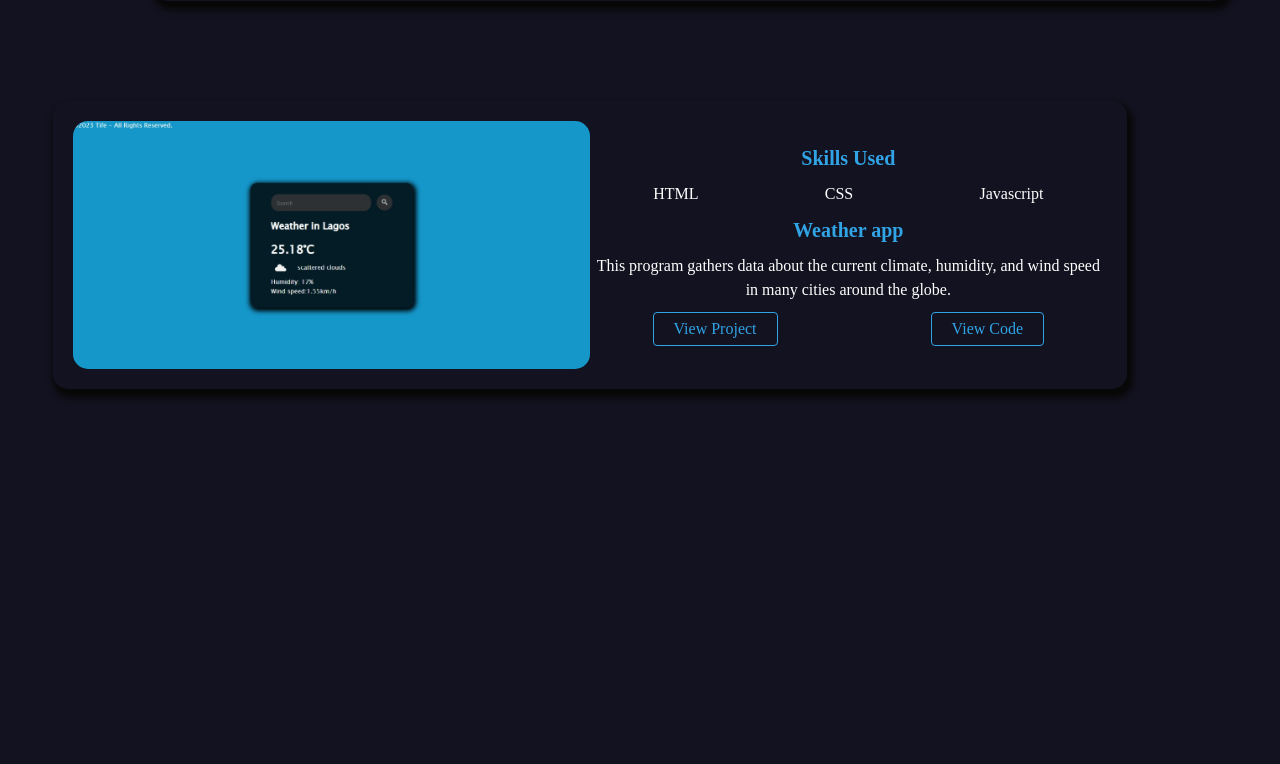
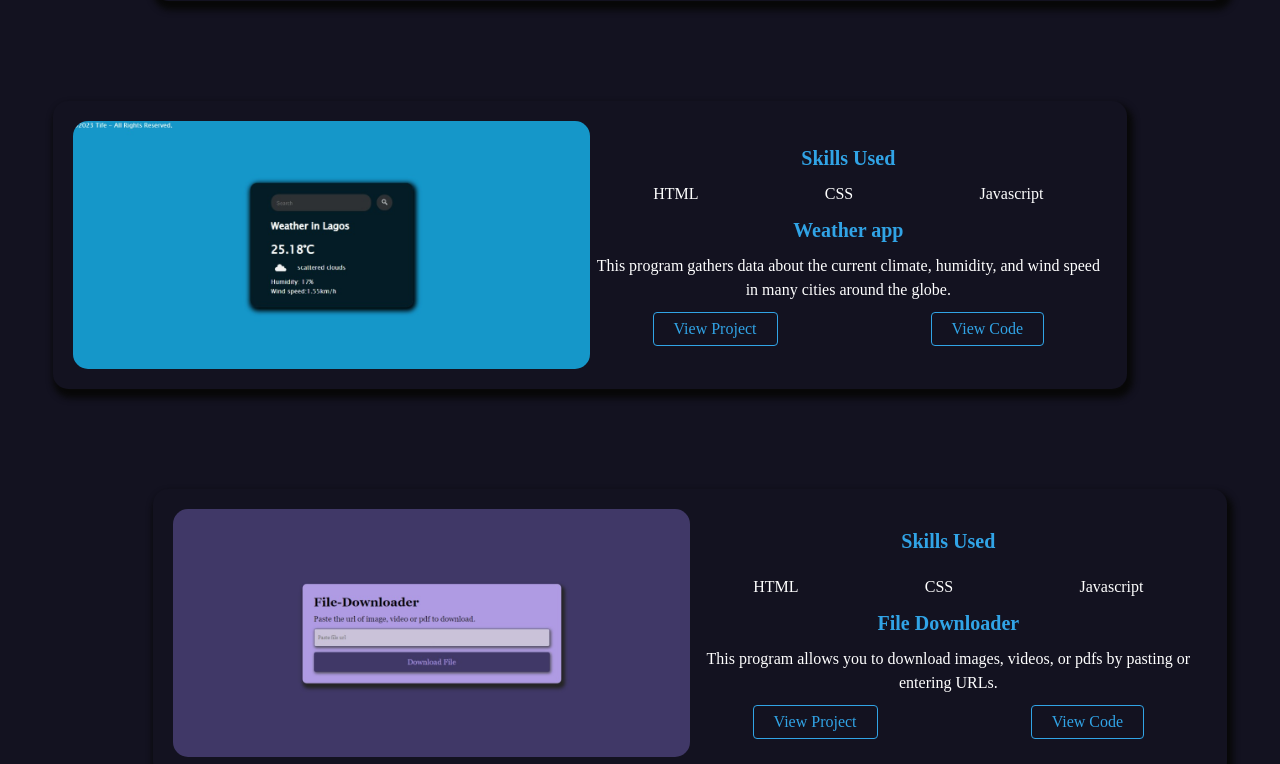
Before and after one commit to Tifetheboss/My-Porfolio, a website: page index.html in a window 1280 px wide. Shown: the part 2036-2800 px from the top of the page. Drawn offline with nearby package versions, Linux system fonts and the light colour scheme; a web font is replaced by a local one.

Commit message:
updated project section

```diff
--- a/index.html
+++ b/index.html
@@ -185,6 +185,63 @@
                                 </a>
                             </span>
                     </div>
+                    <div id="atm" data-aos="fade-left" data-aos-duration="1000" data-aos-delay="50"
+                    data-aos-easing="ease-in" class="flex text-center items-center max-[768px]:flex-col">
+                    <img id="atm_project" class="projects"
+                        src="/img/Web capture_15-4-2023_111622_file-downloaderio.netlify.app.jpeg" alt="file downloader project">
+                    <div>
+                        <span class="w-1/2" id="abt-project">
+                            <P class="text-xl font-bold text-secondary">Skills Used</P>
+                            <span class="flex justify-around items-center mt-5">
+                                <p> HTML </p>
+                                <p> CSS </p>
+                                <p> Javascript </p>
+                            </span>
+                            <span>
+                                <p class="text-xl font-bold text-secondary">File Downloader</p>
+                                <p>This program allows you to download images, videos, or pdfs by pasting or entering URLs. </p>
+                            </span>
+                            <span class="flex justify-around items-center">
+                                <a href="https://file-downloaderio.netlify.app/">
+                                    <button id="btn"
+                                        class=" text-lg text-secondary hover:bg-secondary hover:text-primary hover:ease-in-out hover:duration-500 border-secondary mr-7 px-5 py-1 ">
+                                        View Project </button>
+                                </a>
+                                <a href="https://github.com/Tifetheboss/File-Downloader"> <button id="btn"
+                                        class=" text-lg text-secondary hover:bg-secondary hover:text-primary hover:ease-in-out hover:duration-500 border-secondary px-5 py-1  ">
+                                        View Code </button>
+                                </a>
+                            </span>
+                    </div>
+                </div>
+                <!-- <div id="atm" data-aos="fade-left" data-aos-duration="1000" data-aos-delay="50"
+                data-aos-easing="ease-in" class="flex text-center items-center max-[768px]:flex-col">
+                <img id="atm_project" class="projects border border-white"
+                    src="/img/Web capture_14-4-2023_102353_tifewebdev.netlify.app.jpeg" alt="file downloader project">
+                <div>
+                    <span class="w-1/2" id="abt-project">
+                        <P class="text-xl font-bold text-secondary">Skills Used</P>
+                        <span class="flex justify-around items-center mt-5">
+                            <p> Tailwind </p>
+                            <p> Javascript </p>
+                        </span>
+                        <span>
+                            <p class="text-xl font-bold text-secondary">File Downloader</p>
+                            <p>This program allows you to download images, videos, or pdfs by pasting or entering URLs. </p>
+                        </span>
+                        <span class="flex justify-around items-center">
+                            <a href="https://file-downloaderio.netlify.app/">
+                                <button id="btn"
+                                    class=" text-lg text-secondary hover:bg-secondary hover:text-primary hover:ease-in-out hover:duration-500 border-secondary mr-7 px-5 py-1 ">
+                                    View Project </button>
+                            </a>
+                            <a href="https://github.com/Tifetheboss/File-Downloader"> <button id="btn"
+                                    class=" text-lg text-secondary hover:bg-secondary hover:text-primary hover:ease-in-out hover:duration-500 border-secondary px-5 py-1  ">
+                                    View Code </button>
+                            </a>
+                        </span>
+                </div>
+            </div> -->
                     </div>
                 </div>
                 <!-- <label id="label" for="check"
--- a/styles.css
+++ b/styles.css
@@ -275,6 +275,10 @@ border-radius: 4px;
     width: 100%;
   }
 
+  #file-downloader-project{
+    width: 100%;
+  }
+
   #abt-project{
 
     width: 85%;
@@ -291,7 +295,6 @@ border-radius: 4px;
   }
 
   #abt-project{
-
     width: 85%;
   }
 
```
Also changed, not shown: img/Web capture_14-4-2023_102353_tifewebdev.netlify.app.jpeg (added), img/Web capture_15-4-2023_111622_file-downloaderio.netlify.app.jpeg (added).
